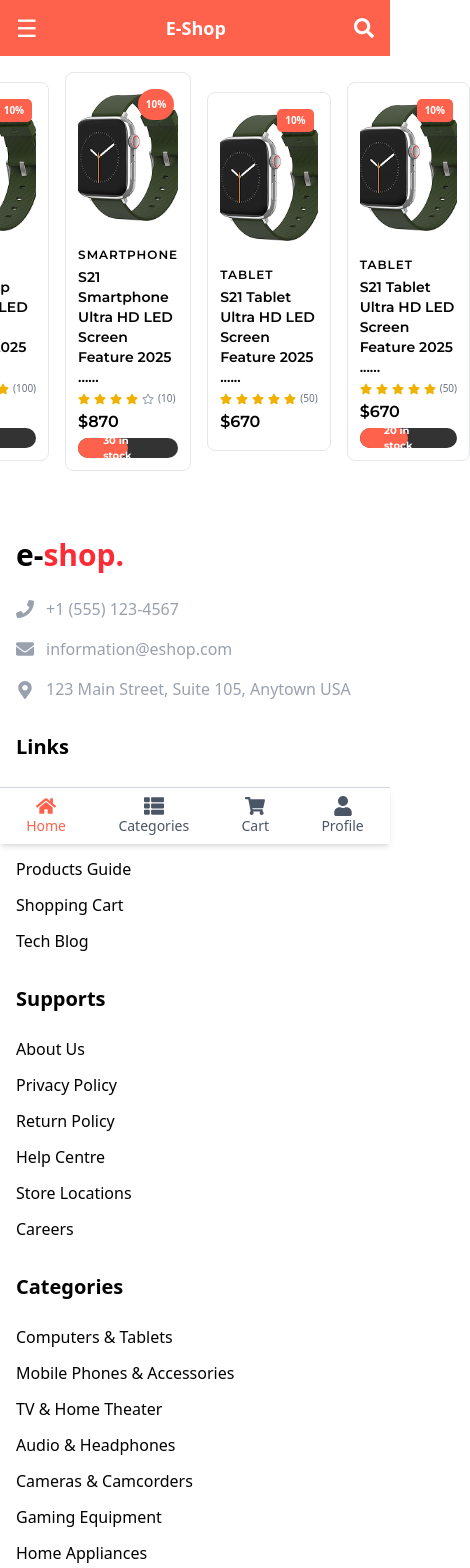
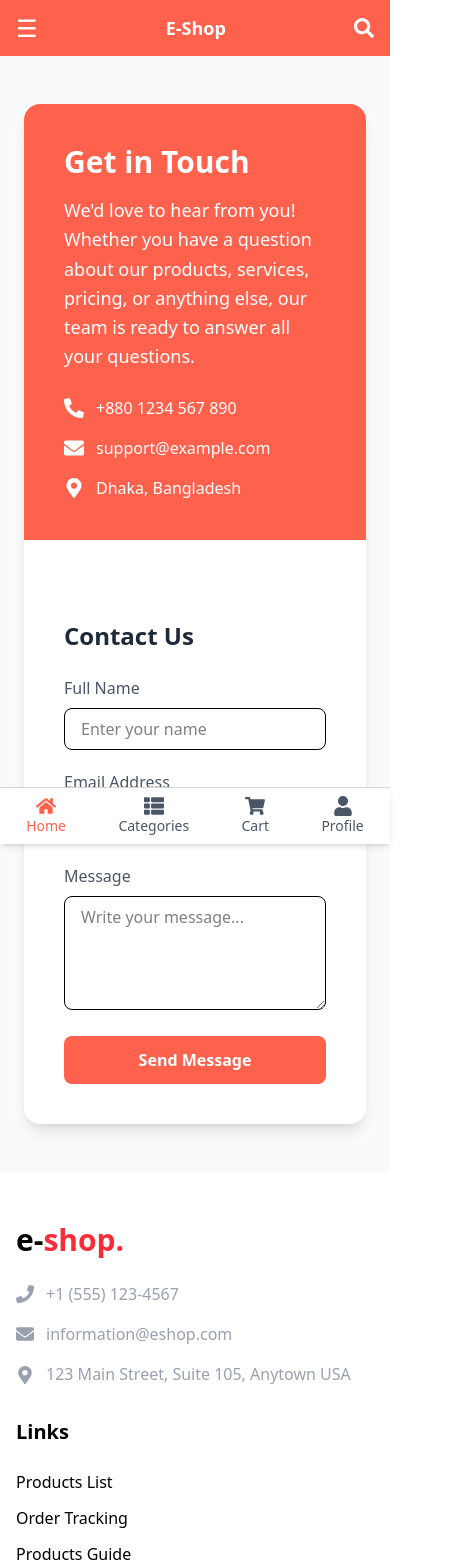
Before and after one commit to MASUDRANA179017/e-shop, a React (Vite) app: page /contact in a window 390 px wide. Shown: the top 1568 px of the page, 470 px wide, since content can reach past the window. Built offline with nearby package versions, Linux system fonts and the light colour scheme.

Commit message:
update phone view menu

```diff
--- a/index.html
+++ b/index.html
@@ -5,7 +5,7 @@
   <meta charset="UTF-8" />
   <link rel="icon" type="image/svg+xml" href="/vite.svg" />
   <meta name="viewport" content="width=device-width, initial-scale=1.0" />
-  <title>Vite + React</title>
+  <title>E-Shop</title>
   <link rel="preconnect" href="https://fonts.googleapis.com">
   <link rel="preconnect" href="https://fonts.gstatic.com" crossorigin>
   <link href="https://fonts.googleapis.com/css2?family=Montserrat:ital,wght@0,100..900;1,100..900&display=swap"
--- a/src/components/header/MiddleBar.jsx
+++ b/src/components/header/MiddleBar.jsx
@@ -7,9 +7,12 @@ const MiddleBar = () => {
     <Container>
       <div className="flex flex-col md:flex-row items-center justify-between p-4 bg-white shadow-sm border-b border-gray-200 gap-4 md:gap-0 z-0">
         {/* Left Section: Logo */}
-        <div className="text-2xl font-bold text-gray-800">
-          e-<span className="text-red-500">shop</span>
-        </div>
+        <a href="/" className="flex items-center">
+          {/* <img src="/logo.png" alt="Logo" className="h-8 mr-2" /> */}
+          <div className="text-2xl font-bold text-gray-800">
+            e-<span className="text-red-500">shop</span>
+          </div>
+        </a>
 
         {/* Middle Section: Search Bar */}
         <div className="w-full md:w-[350px] relative">
--- a/src/components/header/MobileHeader.jsx
+++ b/src/components/header/MobileHeader.jsx
@@ -7,6 +7,7 @@ import {
   FaSearch,
   FaTimes,
 } from "react-icons/fa";
+import { Link } from "react-router-dom";
 
 const categories = [
   "Electronics",
@@ -39,9 +40,36 @@ const MobileHeader = () => {
       {menuOpen && (
         <div className="bg-white text-gray-800 shadow-md">
           <ul className="flex flex-col divide-y divide-gray-200">
-            <li className="px-4 py-3 hover:bg-gray-100 cursor-pointer">Home</li>
-            <li className="px-4 py-3 hover:bg-gray-100 cursor-pointer">Profile</li>
-            <li className="px-4 py-3 hover:bg-gray-100 cursor-pointer">Cart</li>
+            <li className="px-4 py-3 hover:bg-gray-100 cursor-pointer">
+              <Link to={"/"} className="hover:underline">
+                Home
+              </Link>
+            </li>
+            <li className="px-4 py-3 hover:bg-gray-100 cursor-pointer">
+              <Link to={"/product"} className="hover:underline">
+                Product
+              </Link>
+            </li>
+            <li className="px-4 py-3 hover:bg-gray-100 cursor-pointer">
+              <Link to={"/blog"} className="hover:underline">
+                Blog
+              </Link>
+            </li>
+            <li className="px-4 py-3 hover:bg-gray-100 cursor-pointer">
+              <Link to={"/contact"} className="hover:underline">
+                Contact
+              </Link>
+            </li>
+            <li className="px-4 py-3 hover:bg-gray-100 cursor-pointer">
+              <Link to={"/profile"} className="hover:underline">
+                Profile
+              </Link>
+            </li>
+            <li className="px-4 py-3 hover:bg-gray-100 cursor-pointer">
+              <Link to={"/cart"} className="hover:underline">
+                Cart
+              </Link>
+            </li>
             <li className="px-4 py-3 hover:bg-gray-100 cursor-pointer">
               Categories
               <ul className="mt-2 ml-2">
@@ -86,6 +114,7 @@ const MobileBottomMenu = () => {
           <FaThList className="text-xl" />
           Categories
         </button>
+
         <button
           onClick={() => setActive("cart")}
           className={`flex flex-col items-center text-sm ${
--- a/src/components/header/headerComponent/TopRIghtComponent.jsx
+++ b/src/components/header/headerComponent/TopRIghtComponent.jsx
@@ -1,6 +1,7 @@
 import React, { useEffect, useState } from "react";
 import { BsTwitter } from "react-icons/bs";
 import { FaAngleDown, FaFacebook, FaLinkedin } from "react-icons/fa";
+import { MdDarkMode } from "react-icons/md";
 
 const TopRightComponent = () => {
   const Countries = [
@@ -15,6 +16,29 @@ const TopRightComponent = () => {
 
   const [selectedCountry, setSelectedCountry] = useState(null);
   const [isDropdownOpen, setIsDropdownOpen] = useState(false);
+  // const [isDarkMode, setIsDarkMode] = useState(false);
+
+  // Load saved theme from localStorage
+  // useEffect(() => {
+  //   const savedTheme = localStorage.getItem("theme");
+  //   if (savedTheme === "dark") {
+  //     setIsDarkMode(true);
+  //     document.documentElement.classList.add("dark");
+  //   } else {
+  //     document.documentElement.classList.remove("dark");
+  //   }
+  // }, []);
+
+  // const toggleDarkMode = () => {
+  //   setIsDarkMode(!isDarkMode);
+  //   if (!isDarkMode) {
+  //     document.documentElement.classList.add("dark");
+  //     localStorage.setItem("theme", "dark");
+  //   } else {
+  //     document.documentElement.classList.remove("dark");
+  //     localStorage.setItem("theme", "light");
+  //   }
+  // };
 
   useEffect(() => {
     const storedCountry = localStorage.getItem("selectedCountry");
@@ -44,7 +68,7 @@ const TopRightComponent = () => {
       </div>
 
       {/* Country Dropdown */}
-      <div className="flex relative w-[180px] z-30">
+      <div className="flex relative w-[180px] z-60">
         <div className="relative w-full">
           {/* Custom Dropdown Trigger */}
           <div
@@ -106,6 +130,14 @@ const TopRightComponent = () => {
         >
           <FaLinkedin className="text-lg md:text-2xl" />
         </a>
+        {/* <button
+          onClick={toggleDarkMode}
+          className={`p-2 rounded-full transition-transform duration-300 transform
+          ${isDarkMode ? "bg-gray-800 text-white" : "bg-gray-200 text-gray-800"}
+          hover:scale-110`}
+        >
+          <MdDarkMode className="text-lg md:text-2xl" />
+        </button> */}
       </div>
     </div>
   );
--- a/src/pages/ContactPage.jsx
+++ b/src/pages/ContactPage.jsx
@@ -1,16 +1,83 @@
-import React from 'react'
-import ProductLayout from '../components/commonLayouts/ProductLayout'
+import React from "react";
+import { FaPhoneAlt, FaEnvelope, FaMapMarkerAlt } from "react-icons/fa";
 
 const ContactPage = () => {
   return (
-    <div className="flex flex-row items-center justify-center gap-4 p-4">
-      <ProductLayout percentTag={true} roundTag={false} category="LAPTOP" stock={true} stockAmount="50" title="S21 Laptop Ultra HD LED Screen Feature 2025 ......" rating="5" totalRating="100" price="1070" border="true" bg="transparent"/>
-      <ProductLayout percentTag={false} roundTag={true} category="SMARTPHONE" stock={true} stockAmount="30" title="S21 Smartphone Ultra HD LED Screen Feature 2025 ......" rating="4" totalRating="10" price="870" border="true" bg="transparent"/>
-      <ProductLayout percentTag={true} roundTag={false} category="TABLET" stock={false} stockAmount="20" title="S21 Tablet Ultra HD LED Screen Feature 2025 ......" rating="5" totalRating="50" price="670" border="true" bg="transparent"/>
-      <ProductLayout percentTag={true} roundTag={false} category="TABLET" stock={true} stockAmount="20" title="S21 Tablet Ultra HD LED Screen Feature 2025 ......" rating="5" totalRating="50" price="670" border="true" bg="transparent"/>
-      {/* <ProductLayout /> */}
+    <div className="min-h-screen bg-gray-50 py-12 px-6">
+      <div className="max-w-6xl mx-auto grid md:grid-cols-2 gap-10 bg-white shadow-lg rounded-2xl overflow-hidden">
+        {/* Left Section - Info */}
+        <div className="bg-[#FF624C] text-white p-10 flex flex-col justify-center">
+          <h2 className="text-3xl font-bold mb-4">Get in Touch</h2>
+          <p className="mb-6 text-lg leading-relaxed">
+            We'd love to hear from you! Whether you have a question about our
+            products, services, pricing, or anything else, our team is ready to
+            answer all your questions.
+          </p>
+
+          <ul className="space-y-4">
+            <li className="flex items-center gap-3">
+              <FaPhoneAlt className="text-xl" />
+              <span>+880 1234 567 890</span>
+            </li>
+            <li className="flex items-center gap-3">
+              <FaEnvelope className="text-xl" />
+              <span>support@example.com</span>
+            </li>
+            <li className="flex items-center gap-3">
+              <FaMapMarkerAlt className="text-xl" />
+              <span>Dhaka, Bangladesh</span>
+            </li>
+          </ul>
+        </div>
+
+        {/* Right Section - Form */}
+        <div className="p-10">
+          <h2 className="text-2xl font-bold text-gray-800 mb-6">Contact Us</h2>
+          <form className="space-y-5">
+            <div>
+              <label className="block text-gray-600 font-medium mb-2">
+                Full Name
+              </label>
+              <input
+                type="text"
+                placeholder="Enter your name"
+                className="w-full px-4 py-2 border rounded-lg focus:ring-2 focus:ring-[#FF624C] outline-none"
+              />
+            </div>
+
+            <div>
+              <label className="block text-gray-600 font-medium mb-2">
+                Email Address
+              </label>
+              <input
+                type="email"
+                placeholder="Enter your email"
+                className="w-full px-4 py-2 border rounded-lg focus:ring-2 focus:ring-[#FF624C] outline-none"
+              />
+            </div>
+
+            <div>
+              <label className="block text-gray-600 font-medium mb-2">
+                Message
+              </label>
+              <textarea
+                rows="4"
+                placeholder="Write your message..."
+                className="w-full px-4 py-2 border rounded-lg focus:ring-2 focus:ring-[#FF624C] outline-none"
+              ></textarea>
+            </div>
+
+            <button
+              type="submit"
+              className="w-full bg-[#FF624C] text-white font-semibold py-3 rounded-lg hover:bg-[#e0523e] transition duration-300"
+            >
+              Send Message
+            </button>
+          </form>
+        </div>
+      </div>
     </div>
-  )
-}
+  );
+};
 
 export default ContactPage;
--- a/vite.config.js
+++ b/vite.config.js
@@ -3,8 +3,10 @@ import react from '@vitejs/plugin-react'
 
 import tailwindcss from '@tailwindcss/vite'
 
-// https://vite.dev/config/
 export default defineConfig({
+  content: ["./index.html", "./src/**/*.{js,ts,jsx,tsx}"],
+  darkMode: 'class',
+  theme: { extend: {} },
   plugins: [
     tailwindcss(),
     react()],
```
Also changed, not shown: src/components/header/ButtonBar.jsx (+9 -76 lines).
